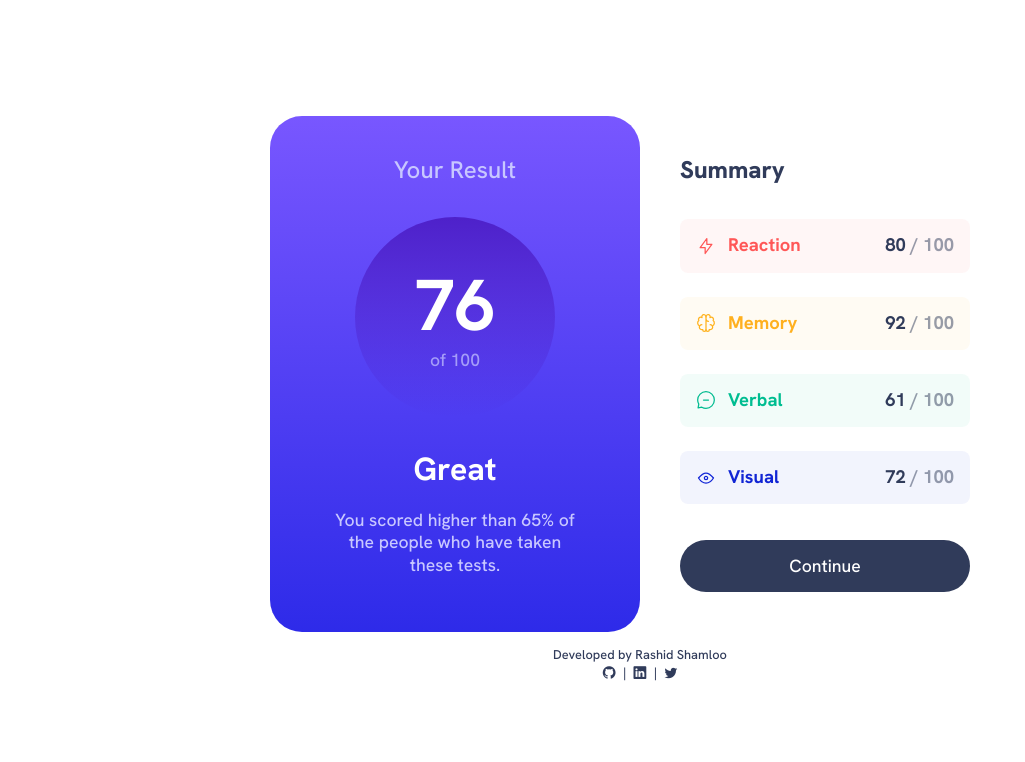
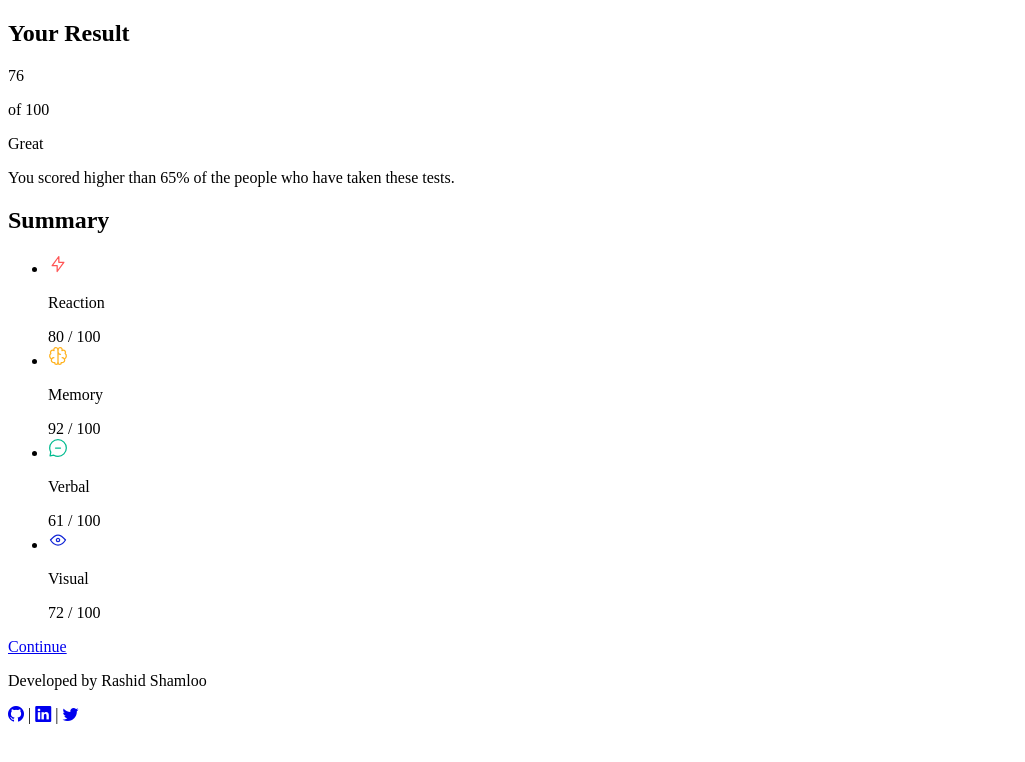
Before and after one commit to rashidshamloo/fem_019_results-summary-component, a plain HTML site: page index.html in a window 1280 px wide. Shown: the whole page, without its empty margins (0-1025 px from the left). Drawn offline with nearby package versions, Linux system fonts and the light colour scheme.

Commit message:
Fixed github link

```diff
--- a/index.html
+++ b/index.html
@@ -6,7 +6,7 @@
     <meta name="viewport" content="width=device-width, initial-scale=1.0" />
     <title>Results Summary Component</title>
     <link rel="icon" type="image/png" href="assets/images/favicon-32x32.png" />
-    <link rel="stylesheet" href="assets/styles/style.css" />
+    <!-- <link rel="stylesheet" href="assets/styles/style.css" /> -->
     <link
       rel="stylesheet"
       href="https://cdn.jsdelivr.net/npm/bootstrap-icons@1.10.3/font/bootstrap-icons.css"
@@ -37,7 +37,7 @@
       <p>Developed by Rashid Shamloo</p>
       <p class="footer-icon">
         <a
-          href="https://rashidshamloo.github.com"
+          href="https://github.com/rashidshamloo"
           title="GitHub"
           target="_blank"
           ><i class="bi-github"></i
```
